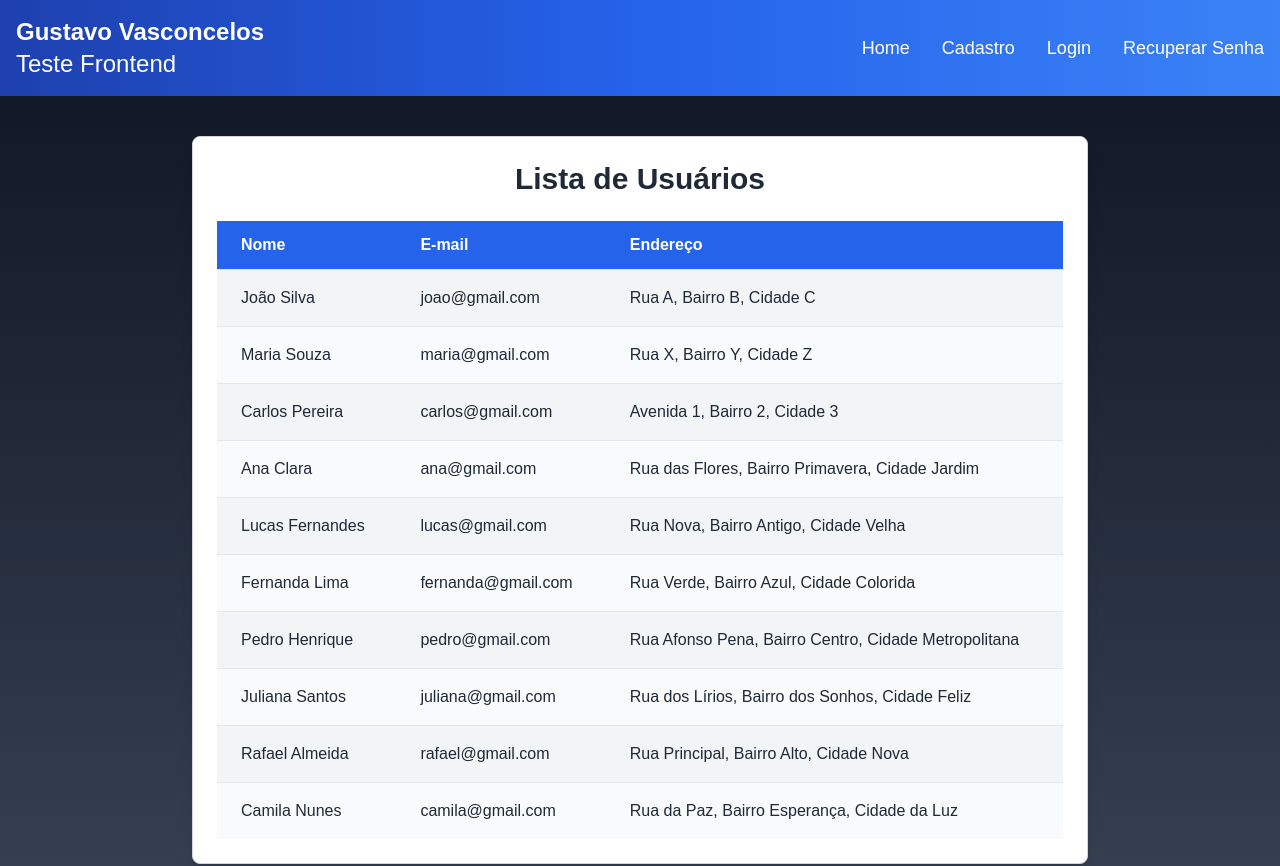
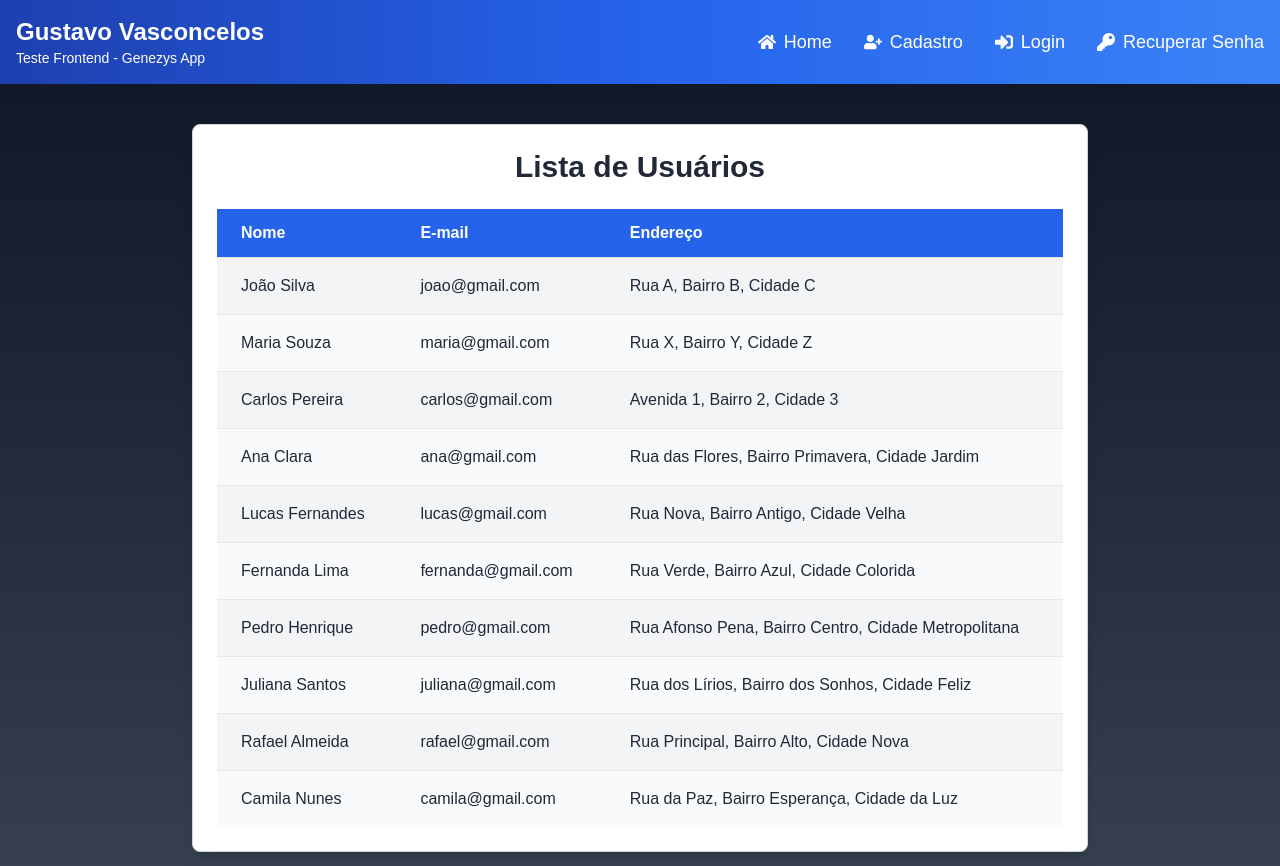
Before and after one commit to sasgustav/genezys-desafio-gustavo-vasconcelos, a Next.js app: page / in a window 1280 px wide. Shown: the top 866 px of the page. Built offline with nearby package versions, Linux system fonts and the light colour scheme.

Commit message:
Refactor NavBar component to improve layout and add mobile menu button

```diff
--- a/src/app/layout.tsx
+++ b/src/app/layout.tsx
@@ -15,18 +15,20 @@ export default function RootLayout({
 }) {
   const pathname = usePathname();
 
+  const isPublicRoute = ["/login", "/register", "/reset-password"].includes(
+    pathname
+  );
+
   return (
     <html lang="pt-BR">
       <head>
         <title>Genezys App - Gustavo Vasconcelos</title>
         <meta name="viewport" content="width=device-width, initial-scale=1" />
       </head>
-      <body>
+      <body className="flex flex-col min-h-screen">
         <AuthProvider>
-          <Toaster position="top-right" reverseOrder={false} />{" "}
-          {pathname !== "/reset-password" && pathname !== "/login" && pathname !== "/register" && (
-            <NavBar />
-          )}
+          <Toaster position="top-right" reverseOrder={false} />
+          {!isPublicRoute && <NavBar />}
           <main className="flex-grow">{children}</main>
           <Footer />
         </AuthProvider>
--- a/src/components/NavBar.tsx
+++ b/src/components/NavBar.tsx
@@ -2,24 +2,50 @@
 
 import React, { useState } from "react";
 import Link from "next/link";
+import {
+  FaHome,
+  FaUserPlus,
+  FaSignInAlt,
+  FaKey,
+  FaSignOutAlt,
+} from "react-icons/fa";
+import { useAuth } from "@/context/AuthContext";
 
 const NavBar: React.FC = () => {
   const [isOpen, setIsOpen] = useState(false);
+  const { logout, isAuthenticated } = useAuth();
 
   const toggleMenu = () => setIsOpen(!isOpen);
 
   return (
     <nav className="bg-gradient-to-r from-blue-800 via-blue-600 to-blue-500 p-4 shadow-lg">
       <div className="container mx-auto flex justify-between items-center">
-        <div className="text-white text-2xl font-bold">
-          <Link href="/">Gustavo Vasconcelos</Link>
-          <p className="text-white font-normal ">Teste Frontend</p>
+        <div>
+          <Link href="/" className="text-white text-2xl font-bold">
+            Gustavo Vasconcelos
+          </Link>
+          <p className="text-white font-light text-sm">Teste Frontend - Genezys App</p>
         </div>
-        <ul className="hidden md:flex space-x-8">
-          <NavItem href="/" label="Home" />
-          <NavItem href="/register" label="Cadastro" />
-          <NavItem href="/login" label="Login" />
-          <NavItem href="/reset-password" label="Recuperar Senha" />
+        <ul className="hidden md:flex space-x-8 items-center">
+          <NavItem href="/" label="Home" icon={<FaHome />} />
+          <NavItem href="/register" label="Cadastro" icon={<FaUserPlus />} />
+          <NavItem href="/login" label="Login" icon={<FaSignInAlt />} />
+          <NavItem
+            href="/reset-password"
+            label="Recuperar Senha"
+            icon={<FaKey />}
+          />
+          {isAuthenticated && (
+            <li>
+              <button
+                onClick={logout}
+                className="text-white hover:text-gray-200 text-lg font-medium flex items-center space-x-2 transition duration-300"
+              >
+                <FaSignOutAlt />
+                <span>Logout</span>
+              </button>
+            </li>
+          )}
         </ul>
         <button
           onClick={toggleMenu}
@@ -48,26 +74,43 @@ const NavBar: React.FC = () => {
         } transition-all duration-300 ease-in-out`}
       >
         <ul className="space-y-4 p-4">
-          <NavItem href="/" label="Home" />
-          <NavItem href="/register" label="Cadastro" />
-          <NavItem href="/login" label="Login" />
-          <NavItem href="/reset-password" label="Recuperar Senha" />
+          <NavItem href="/" label="Home" icon={<FaHome />} />
+          <NavItem href="/register" label="Cadastro" icon={<FaUserPlus />} />
+          <NavItem href="/login" label="Login" icon={<FaSignInAlt />} />
+          <NavItem
+            href="/reset-password"
+            label="Recuperar Senha"
+            icon={<FaKey />}
+          />
+          {isAuthenticated && (
+            <li>
+              <button
+                onClick={logout}
+                className="text-white hover:text-gray-200 text-lg font-medium flex items-center space-x-2 transition duration-300"
+              >
+                <FaSignOutAlt />
+                <span>Logout</span>
+              </button>
+            </li>
+          )}
         </ul>
       </div>
     </nav>
   );
 };
 
-const NavItem: React.FC<{ href: string; label: string }> = ({
-  href,
-  label,
-}) => (
+const NavItem: React.FC<{
+  href: string;
+  label: string;
+  icon: React.ReactNode;
+}> = ({ href, label, icon }) => (
   <li>
     <Link
       href={href}
-      className="text-white hover:text-gray-200 text-lg font-medium transition duration-300"
+      className="text-white hover:text-gray-200 text-lg font-medium flex items-center space-x-2 transition duration-300"
     >
-      {label}
+      {icon}
+      <span>{label}</span>
     </Link>
   </li>
 );
```
